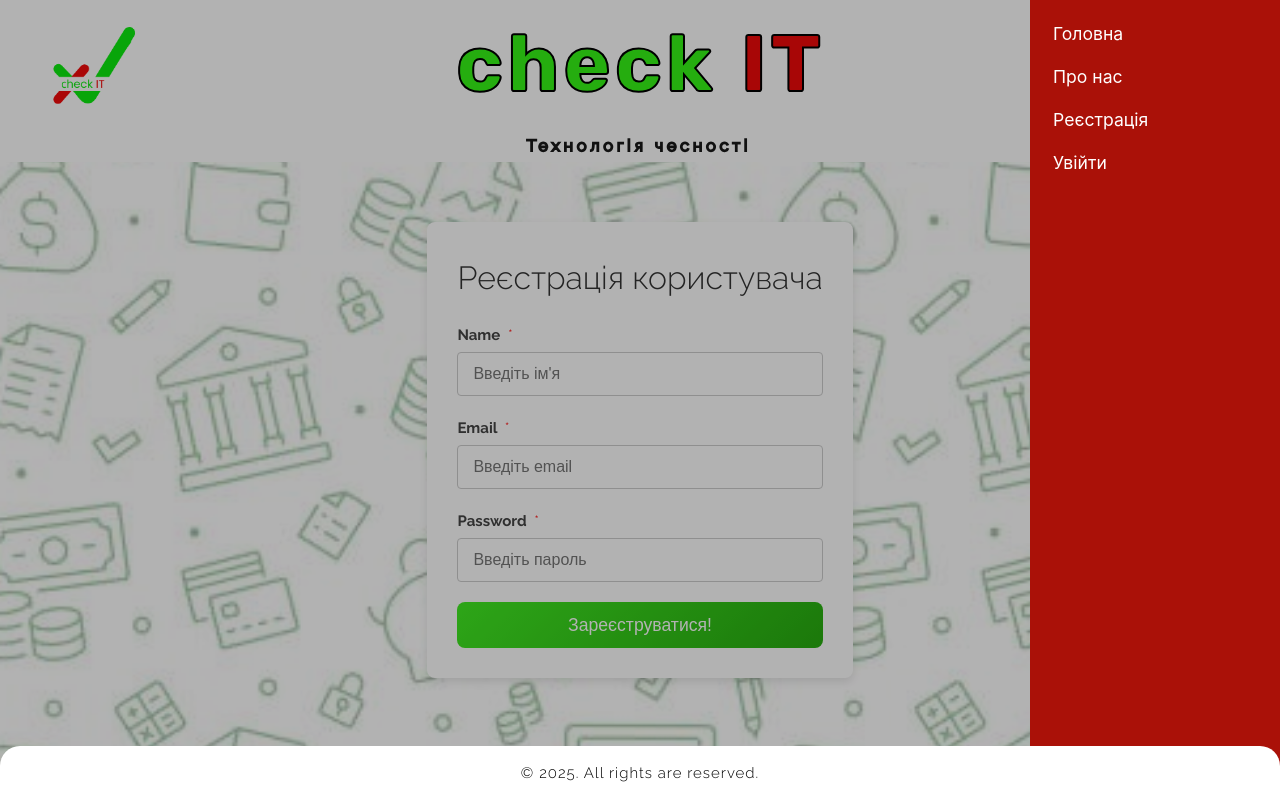
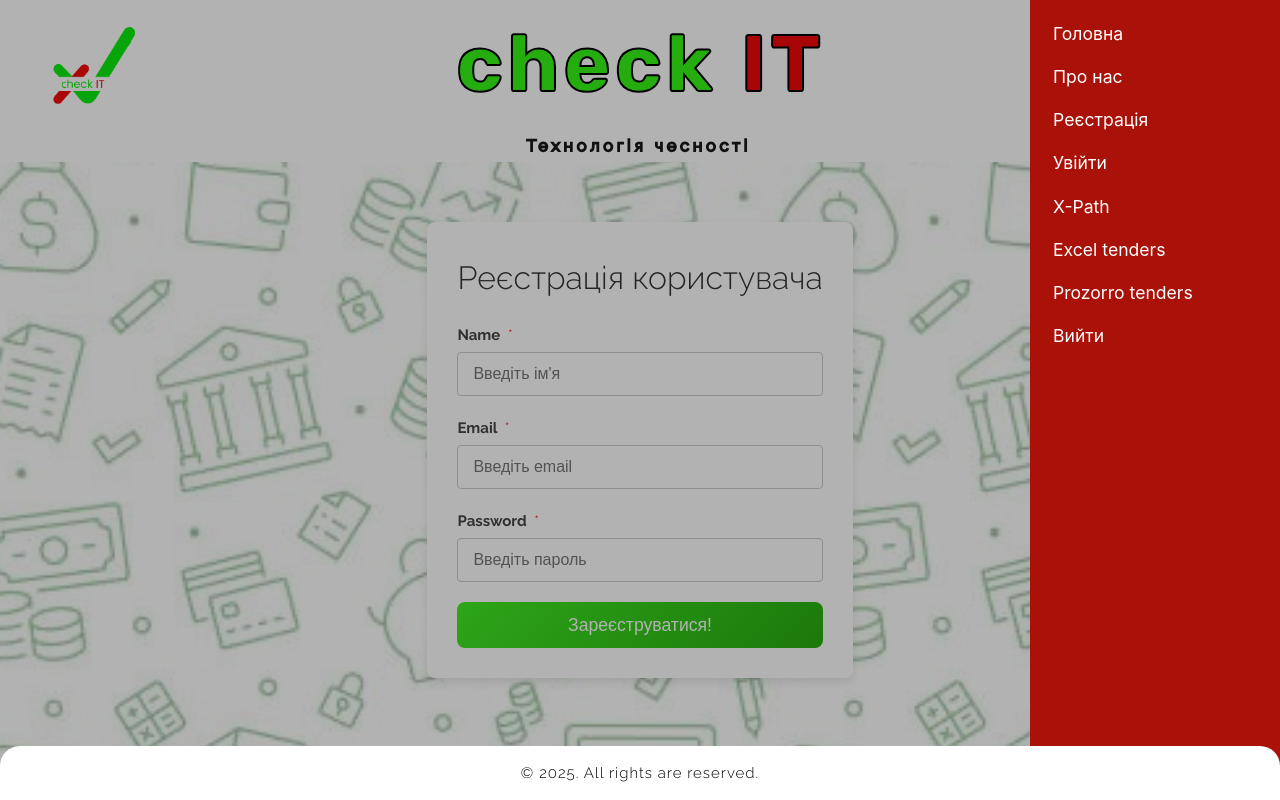
Before and after one commit to mr-world-one/pyman, a Vue app in the folder front-project/: page /register in a window 1280 px wide. Both pictures are taken after a click on the button "Menu". Built offline with nearby package versions, Linux system fonts and the light colour scheme.

Commit message:
Fix registration

```diff
--- a/front-project/src/App.vue
+++ b/front-project/src/App.vue
@@ -65,10 +65,10 @@
                 <li><router-link to="/about" @click="toggleMenu">Про нас</router-link></li>
                 <li v-if="!isAuthenticated"><router-link to="/register" @click="toggleMenu">Реєстрація</router-link></li>
                 <li v-if="!isAuthenticated"><router-link to="/signin" @click="toggleMenu">Увійти</router-link></li>
-                <li v-if="isAuthenticated"><router-link to="/xpath" @click="toggleMenu">X-Path</router-link></li>
-                <li v-if="isAuthenticated"><router-link to="/excel-page" @click="toggleMenu">Excel tenders</router-link></li>
-                <li v-if="isAuthenticated"><router-link to="/search-tender" @click="toggleMenu">Prozorro tenders</router-link></li>
-                <li v-if="isAuthenticated"><a href="#" @click.prevent="handleLogout">Вийти</a></li>
+                <li v-if="!isAuthenticated"><router-link to="/xpath" @click="toggleMenu">X-Path</router-link></li>
+                <li v-if="!isAuthenticated"><router-link to="/excel-page" @click="toggleMenu">Excel tenders</router-link></li>
+                <li v-if="!isAuthenticated"><router-link to="/search-tender" @click="toggleMenu">Prozorro tenders</router-link></li>
+                <li v-if="!isAuthenticated"><a href="#" @click.prevent="handleLogout">Вийти</a></li>
               </ul>
             </div>
           </div>
--- a/front-project/src/api/authService.js
+++ b/front-project/src/api/authService.js
@@ -22,15 +22,14 @@
 
     async register(userData) {
         try {
-            const response = await apiClient.post('/auth/register', {
+          const response = await apiClient.post('/auth/auth/register', {
                 email: userData.email,
-                password: userData.password,
-                name: userData.name
-            })
+                name: userData.name,
+                password: userData.password
+          })
             if (response.data.access_token) {
                 localStorage.setItem('token', response.data.access_token)
-                apiClient.defaults.headers.common['Authorization'] =
-                    `Bearer ${response.data.access_token}`
+                apiClient.defaults.headers.common['Authorization'] = `Bearer ${response.data.access_token}`;
             }
             return response.data
         } catch (error) {
--- a/front-project/src/router/index.js
+++ b/front-project/src/router/index.js
@@ -52,7 +52,7 @@
 // Navigation guard
 router.beforeEach((to, from, next) => {
   const token = localStorage.getItem('token')
-  const publicPages = ['/signin', '/register', '/', '/about']
+  const publicPages = ['/signin', '/register', '/', '/about', '/excel-page', '/search-tender']
   const authRequired = !publicPages.includes(to.path)
 
   if (authRequired && !token) {
```
Also changed, not shown: 1 other file (tests, documents, lock files or other folders).
